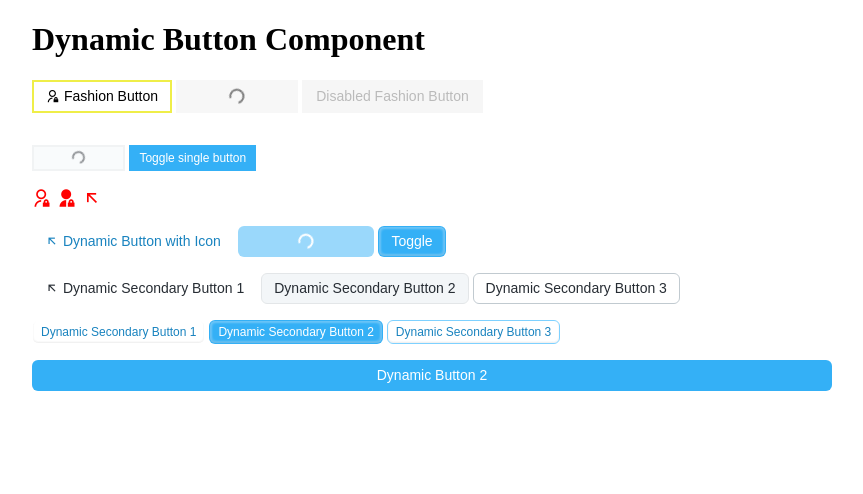
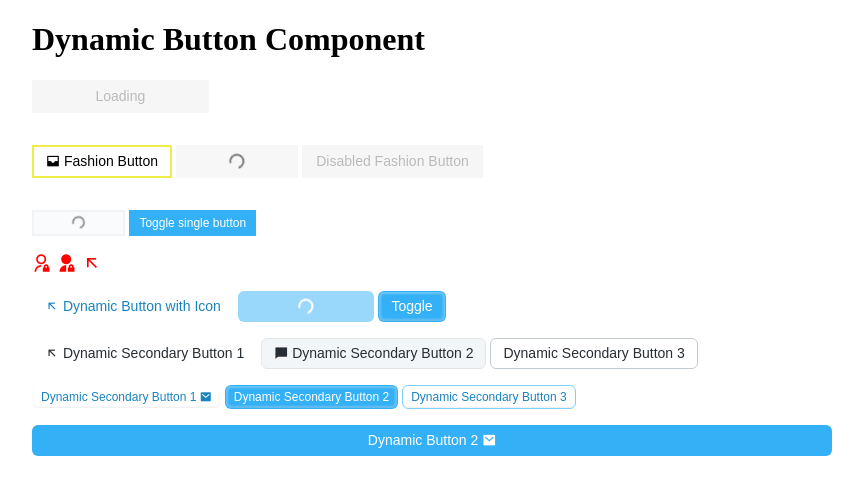
Before and after one commit to kamrade/svelte-dynamic-button, a SvelteKit app: page / in a window 1280 px wide. Shown: the top 494 px of the page, without its empty margins (208-1071 px from the left). Built offline with nearby package versions, Linux system fonts and the light colour scheme.

Commit message:
Update preloader

```diff
--- a/src/lib/components/FashionButton/FashionButton.svelte
+++ b/src/lib/components/FashionButton/FashionButton.svelte
@@ -9,13 +9,11 @@
   $: innerProps = mergeProps(defaultProps, props);
 </script>
 
-<DynamicButton props={{ ...innerProps }} {...$$restProps}>
-  <svelte:fragment slot="prefix">
-    <slot name="prefix" />
-  </svelte:fragment>
-  <svelte:fragment slot="default">
-    <slot />
-  </svelte:fragment>
+<DynamicButton props={{ ...innerProps }} {...$$restProps} customLoader={$$slots.loader}>
+  <slot name="prefix" slot="prefix" />
+  <slot name="suffix" slot="suffix" />
+  <slot />
+  <slot name="loader" slot="loader" />
 </DynamicButton>
 
 <style lang="scss">
--- a/src/lib/components/MagicButton/MagicButton.svelte
+++ b/src/lib/components/MagicButton/MagicButton.svelte
@@ -28,12 +28,9 @@
   {onClick}
   {...$$restProps}
 >
-  <svelte:fragment slot="prefix">
-    <slot name="prefix" />
-  </svelte:fragment>
-  <svelte:fragment slot="default">
-    <slot />
-  </svelte:fragment>
+  <slot slot="prefix" name="prefix" />
+  <slot slot="suffix" name="suffix" />
+  <slot />
 </DynamicButton>
 
 <style>
--- a/src/lib/components/SimpleButton/SimpleButton.svelte
+++ b/src/lib/components/SimpleButton/SimpleButton.svelte
@@ -10,12 +10,9 @@
 </script>
 
 <DynamicButton props={{ ...innerProps }} {...$$restProps}>
-  <svelte:fragment slot="prefix">
-    <slot name="prefix" />
-  </svelte:fragment>
-  <svelte:fragment slot="default">
-    <slot />
-  </svelte:fragment>
+  <slot name="prefix" slot="prefix" />
+  <slot name="suffix" slot="suffix" />
+  <slot />
 </DynamicButton>
 
 <style lang="scss">
--- a/src/lib/kit/DynamicButton.scss
+++ b/src/lib/kit/DynamicButton.scss
@@ -107,7 +107,6 @@
       width: 100%;
       background-color: var(--disabledBackgroundColor);
       border-radius: var(--borderRadius);
-      // border: var(--borderWidth) solid var(--borderColor);
 
       .DynamicButton--spinner {
         display: block;
--- a/src/lib/kit/DynamicButton.svelte
+++ b/src/lib/kit/DynamicButton.svelte
@@ -14,6 +14,8 @@
   export let disabled: boolean = false;
   export let convex: boolean = false;
   export let loading: boolean = false;
+
+  export let customLoader = false;
 
   // inner variables
   let isLoading: boolean | undefined = false;
@@ -45,10 +47,21 @@
         <slot />
       </span>
     {/if}
+
+    {#if $$slots.suffix}
+      <span class="DynamicButton--suffixIconContent">
+        <slot name="suffix" />
+      </span>
+    {/if}
   </span>
+
   {#if isLoading}
     <span class="DynamicButton--loader">
-      <span class="DynamicButton--spinner" />
+      {#if customLoader}
+        <slot name="loader" />
+      {:else}
+        <span class="DynamicButton--spinner" />
+      {/if}
     </span>
   {/if}
 </button>
--- a/src/routes/+page.svelte
+++ b/src/routes/+page.svelte
@@ -14,8 +14,17 @@
   <h1>Dynamic Button Component</h1>
 
   <div style="margin-bottom: 2rem;">
+    <FashionButton props={{ loading: isLoading }} style="cursor: pointer;">
+      <i class="ri-inbox-fill" slot="prefix" />
+      <i class="ri-mail-fill" slot="suffix" />
+      Custom Preloader
+      <span slot="loader">Loading</span>
+    </FashionButton>
+  </div>
+
+  <div style="margin-bottom: 2rem;">
     <FashionButton style="cursor: pointer;">
-      <i class="ri-admin-line" slot="prefix" />
+      <i class="ri-inbox-fill" slot="prefix" />
       Fashion Button
     </FashionButton>
     <FashionButton props={{ loading: isLoading }} style="cursor: pointer;">Fashion Button</FashionButton>
@@ -48,18 +57,27 @@
       <i class="ri-arrow-left-up-line" slot="prefix" />
       Dynamic Secondary Button 1</Button
     >
-    <Button theme="secondary" variant="contained">Dynamic Secondary Button 2</Button>
+    <Button theme="secondary" variant="contained">
+      <i class="ri-chat-4-fill" slot="prefix" />
+      Dynamic Secondary Button 2</Button
+    >
     <Button theme="secondary" variant="outlined">Dynamic Secondary Button 3</Button>
   </div>
 
   <div style="margin-bottom: 1rem">
-    <Button convex size="sm" theme="primary" variant="text">Dynamic Secondary Button 1</Button>
+    <Button convex size="sm" theme="primary" variant="text">
+      <i class="ri-mail-fill" slot="suffix" />
+      Dynamic Secondary Button 1
+    </Button>
     <Button convex size="sm" theme="primary" variant="contained">Dynamic Secondary Button 2</Button>
     <Button convex size="sm" theme="primary" variant="outlined">Dynamic Secondary Button 3</Button>
   </div>
 
   <div style="margin-bottom: 1rem">
-    <Button theme="primary" variant="contained" block>Dynamic Button 2</Button>
+    <Button theme="primary" variant="contained" block>
+      Dynamic Button 2
+      <i class="ri-mail-fill" slot="suffix" />
+    </Button>
   </div>
 </div>
 
```
Also changed, not shown: 1 other file (tests, documents, lock files or other folders).
